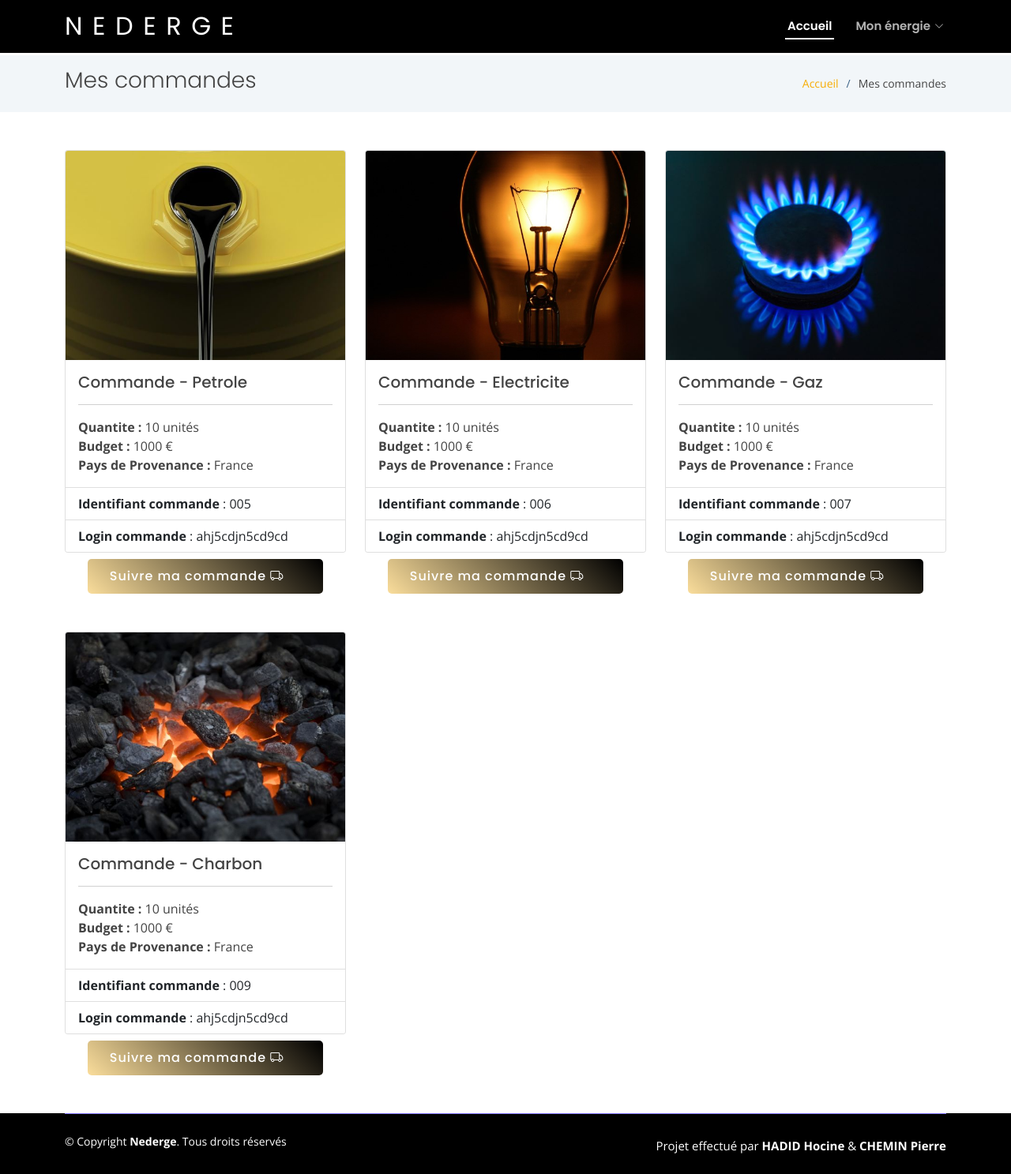
After one commit to hocine280/Nederge, a PHP site: page /consult-availability-energy/view/MyOrder.php in a window 1280 px wide. The commit adds this page. Shown: the whole page at 79% size. Run offline with PHP 8.4, Linux system fonts and the light colour scheme.

Commit message:
page suivi commande, plus qu'a traiter les requetes

```diff
--- a/Code/php/assets/css/style.css
+++ b/Code/php/assets/css/style.css
@@ -741,3 +741,12 @@ input:focus, input.form-control:focus, select:focus, select.form-control:focus {
   -moz-box-shadow: none;
   -webkit-box-shadow: none;
 }
+
+.icon-no-order{
+  font-size : 250px;
+  color : #f1c96b;
+}
+
+.no-order-text{
+  color : #BBB8B0;
+}
--- a/Code/php/layout/Header.php
+++ b/Code/php/layout/Header.php
@@ -10,7 +10,7 @@
                 <ul>
                     <li><a href="OrderEnergy.php">Commander une énergie</a></li>
                     <li><a href="ConsultAvailableEnergy.php">Consulter les énergies disponibles</a></li>
-                    <li><a href="TrackOrder.php">Suivre mes commandes</a></li>
+                    <li><a href="MyOrder.php">Mes commandes</a></li>
                 </ul>
             </li>
         </ul>
--- /dev/null
+++ b/Code/php/src/controllers/MyOrderController.php
@@ -0,0 +1 @@
+<?php
--- /dev/null
+++ b/Code/php/view/MyOrder.php
@@ -0,0 +1,156 @@
+<!DOCTYPE html>
+    <html lang="fr">
+    <head>
+        <meta charset="utf-8">
+        <meta content="width=device-width, initial-scale=1.0" name="viewport">
+        <title>Nederge - Système d'achat d'énergie</title>
+        <?php include '../layout/FileCSS.php'; ?>
+    </head>
+
+    <body>
+
+        <!-- ======= Header ======= -->
+        <?php include '../layout/header.php'; ?>
+
+        <!-- ======= Breadcrumbs ======= -->
+        <section class="breadcrumbs">
+        <div class="container">
+
+            <div class="d-flex justify-content-between align-items-center">
+                <h2>Mes commandes</h2>
+                <ol>
+                    <li><a href="../index.php">Accueil</a></li>
+                    <li>Mes commandes</li>
+                </ol>
+            </div>
+        </div>
+        </section>
+
+        <!-- Si aucune commande n'existe -->
+            <!-- <div class="container">
+                <div class="row">
+                    <div class="col-md-12 text-center">
+                        <i class="bi bi-cart-x icon-no-order"></i>
+                    </div>
+                </div>
+                <div class="row">
+                    <div class="col-md-12">
+                        <h1 class="text-center">Cette page est tristement vide ...</h1>
+                        <h3 class="text-center no-order-text">Vous n'avez effectué aucune commande</h3>
+                    </div>
+                    <div class="col-md-12 text-center mt-5">
+                        <a href="OrderEnergy.php" class="command">Effectuer votre première commande !</a>
+                    </div>
+                </div>
+            </div> -->
+
+        <!-- Si une/plusieurs commande(s) existe(ent) -->
+        <div class="container mt-5 mb-5">
+            <div class="row mb-5">
+                <div class="col-md-4">
+                    <div class="card" style="width: 100%;">
+                        <img src="../assets/img/energy/petrole.jpg" class="card-img-top">
+                        <div class="card-body">
+                            <h5 class="card-title">Commande - Petrole</h5>
+                            <hr>
+                            <p class="card-text">
+                                <b>Quantite : </b> 10 unités <br>
+                                <b>Budget : </b> 1000 € <br>
+                                <b>Pays de Provenance : </b> France <br>
+                            </p>
+                        </div>
+                        <ul class="list-group list-group-flush">
+                            <li class="list-group-item"><b>Identifiant commande</b> : 005</li>
+                            <li class="list-group-item">
+                                <b>Login commande</b> : <span>ahj5cdjn5cd9cd</span>
+                            </li>
+                        </ul>
+                    </div>
+                    <div class="text-center mt-2">
+                        <a href="TrackOrder.php" class="command">Suivre ma commande <i class="bi bi-truck"></i></a>
+                    </div>
+                </div>
+                <div class="col-md-4">
+                    <div class="card" style="width: 100%;">
+                        <img src="../assets/img/energy/electricite.jpg" class="card-img-top">
+                        <div class="card-body">
+                            <h5 class="card-title">Commande - Electricite</h5>
+                            <hr>
+                            <p class="card-text">
+                                <b>Quantite : </b> 10 unités <br>
+                                <b>Budget : </b> 1000 € <br>
+                                <b>Pays de Provenance : </b> France <br>
+                            </p>
+                        </div>
+                        <ul class="list-group list-group-flush">
+                            <li class="list-group-item"><b>Identifiant commande</b> : 006</li>
+                            <li class="list-group-item">
+                                <b>Login commande</b> : <span>ahj5cdjn5cd9cd</span>
+                            </li>
+                        </ul>
+                    </div>
+                    <div class="text-center mt-2">
+                        <a href="TrackOrder.php" class="command">Suivre ma commande <i class="bi bi-truck"></i></a>
+                    </div>
+                </div>
+                <div class="col-md-4">
+                    <div class="card" style="width: 100%;">
+                        <img src="../assets/img/energy/gaz.jpg" class="card-img-top">
+                        <div class="card-body">
+                            <h5 class="card-title">Commande - Gaz</h5>
+                            <hr>
+                            <p class="card-text">
+                                <b>Quantite : </b> 10 unités <br>
+                                <b>Budget : </b> 1000 € <br>
+                                <b>Pays de Provenance : </b> France <br>
+                            </p>
+                        </div>
+                        <ul class="list-group list-group-flush">
+                            <li class="list-group-item"><b>Identifiant commande</b> : 007</li>
+                            <li class="list-group-item">
+                                <b>Login commande</b> : <span>ahj5cdjn5cd9cd</span>
+                            </li>
+                        </ul>
+                    </div>
+                    <div class="text-center mt-2">
+                        <a href="TrackOrder.php" class="command">Suivre ma commande <i class="bi bi-truck"></i></a>
+                    </div>
+                </div>
+            </div>
+            <div class="row">
+                <div class="col-md-4">
+                    <div class="card" style="width: 100%;">
+                        <img src="../assets/img/energy/charbon.jpg" class="card-img-top">
+                        <div class="card-body">
+                            <h5 class="card-title">Commande - Charbon</h5>
+                            <hr>
+                            <p class="card-text">
+                                <b>Quantite : </b> 10 unités <br>
+                                <b>Budget : </b> 1000 € <br>
+                                <b>Pays de Provenance : </b> France <br>
+                            </p>
+                        </div>
+                        <ul class="list-group list-group-flush">
+                            <li class="list-group-item"><b>Identifiant commande</b> : 009</li>
+                            <li class="list-group-item">
+                                <b>Login commande</b> : <span>ahj5cdjn5cd9cd</span>
+                            </li>
+                        </ul>
+                    </div>
+                    <div class="text-center mt-2">
+                        <a href="TrackOrder.php" class="command">Suivre ma commande <i class="bi bi-truck"></i></a>
+                    </div>
+                </div>
+            </div>
+        </div>
+
+        <!-- ======= Footer ======= -->
+        <?php include '../layout/Footer.php'; ?>
+
+        <a href="#" class="back-to-top d-flex align-items-center justify-content-center"><i class="bi bi-arrow-up-short"></i></a>
+        <div id="preloader"></div>
+
+        <!-- Fichier js -->
+        <?php include '../layout/FileJS.php' ?>
+    </body>
+    </html>
```
Also changed, not shown: Code/php/index.php (+4 -4 lines), Code/php/view/TrackOrder.php (+80 -10 lines), Code/php/assets/img/energy/charbon.jpg (added), Code/php/assets/img/energy/electricite.jpg (added), Code/php/assets/img/energy/gaz.jpg (added), Code/php/assets/img/energy/petrole.jpg (added), Code/php/src/rules/Validation.php (renamed from Code/php/src/controllers/Validation.php), 1 other file.
